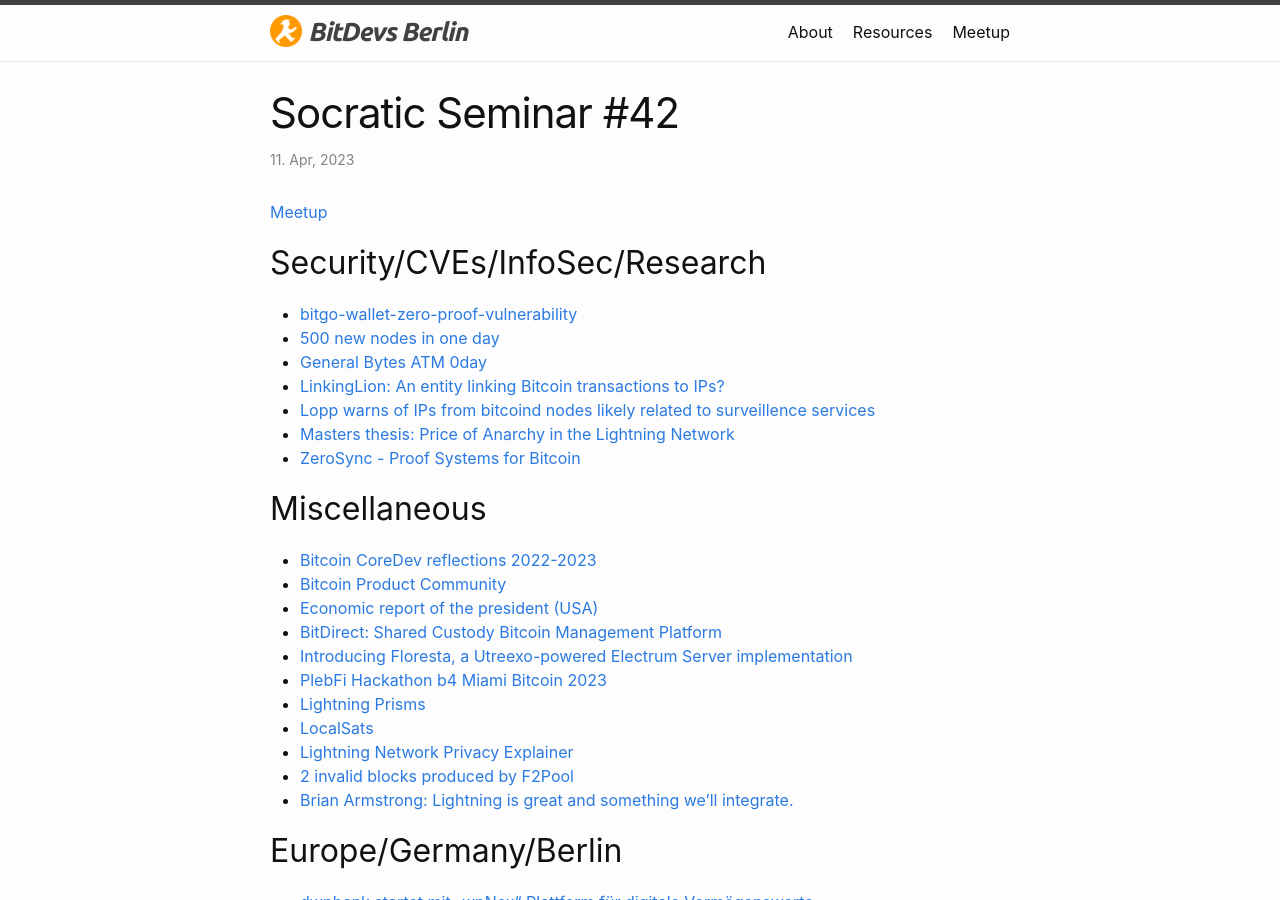
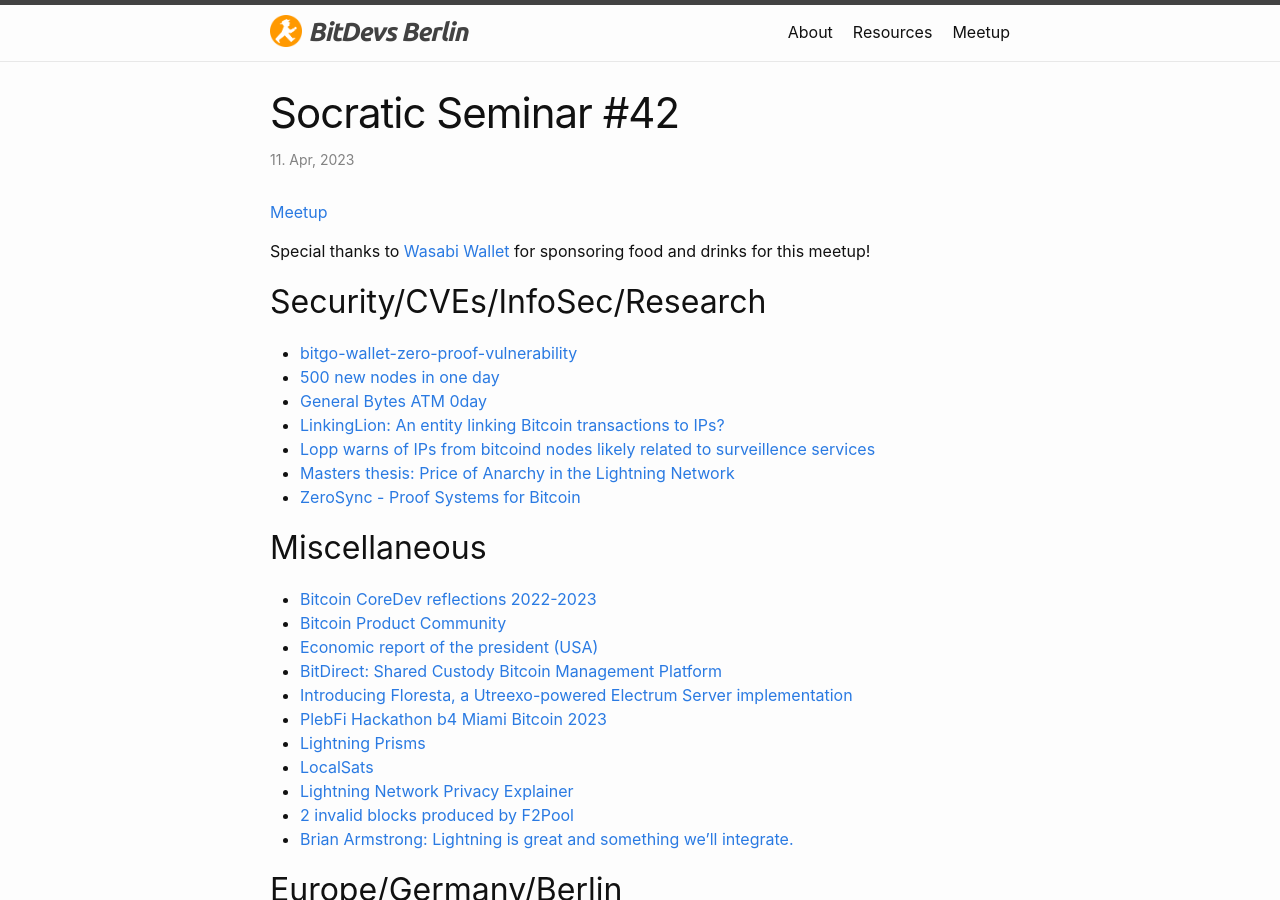
Before and after one commit to fjahr/bitdevsberlin, a Jekyll site: the page built from _posts/2023-04-11-socratic-seminar-42.md, in a window 1280 px wide and 900 px high. Built offline with Jekyll 4.4.1, drawn with Linux system fonts in a browser that asks for light colours.

Commit message:
Add WW link to #42

```diff
--- a/_posts/2023-04-11-socratic-seminar-42.md
+++ b/_posts/2023-04-11-socratic-seminar-42.md
@@ -4,6 +4,8 @@ title: "Socratic Seminar #42"
 ---
 
 [Meetup](https://www.meetup.com/bitcoin-lab-berlin/events/mmnpbtyfcgbpb/)
+
+Special thanks to [Wasabi Wallet](https://wasabiwallet.io/) for sponsoring food and drinks for this meetup!
 
 ## Security/CVEs/InfoSec/Research
 
```
